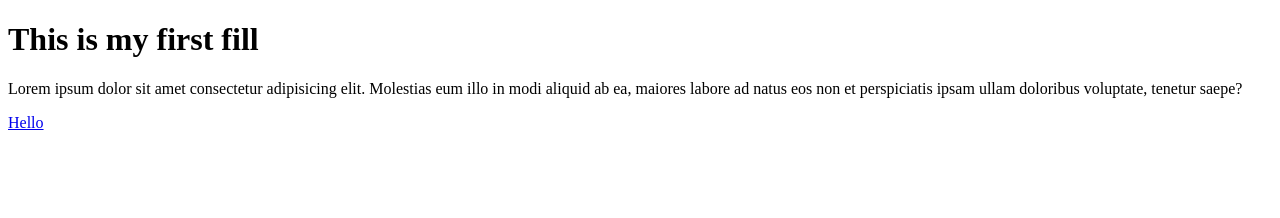
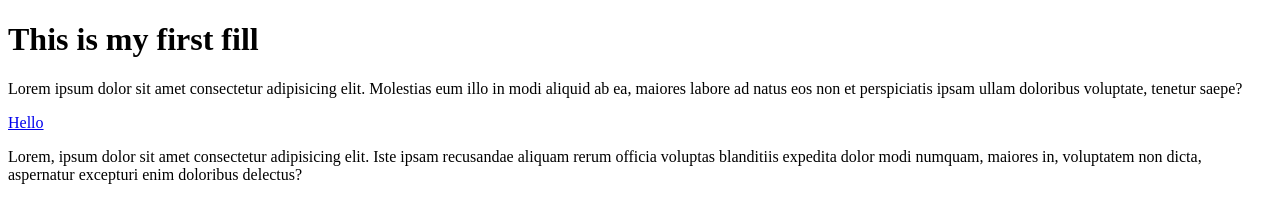
Before and after one commit to Elias-Gti/test-repo-one, a plain HTML site: page index.html in a window 1280 px wide. Drawn offline with Linux system fonts and the light colour scheme.

Commit message:
my socend commend

```diff
--- a/index.html
+++ b/index.html
@@ -9,5 +9,6 @@
     <h1>This is my first fill </h1>
     <p>Lorem ipsum dolor sit amet consectetur adipisicing elit. Molestias eum illo in modi aliquid ab ea, maiores labore ad natus eos non et perspiciatis ipsam ullam doloribus voluptate, tenetur saepe?</p>
     <a href="link">Hello</a>
+    <p>Lorem, ipsum dolor sit amet consectetur adipisicing elit. Iste ipsam recusandae aliquam rerum officia voluptas blanditiis expedita dolor modi numquam, maiores in, voluptatem non dicta, aspernatur excepturi enim doloribus delectus?</p>
 </body>
 </html>
```
